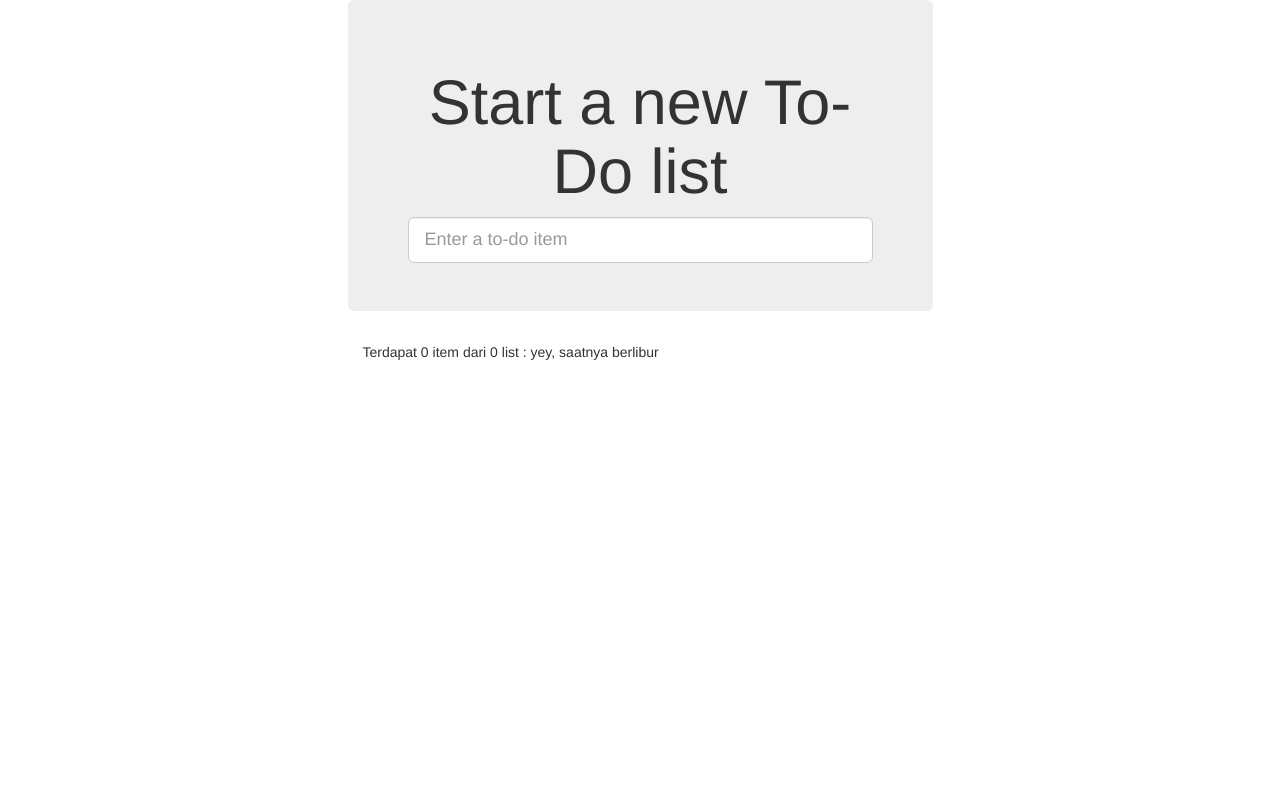
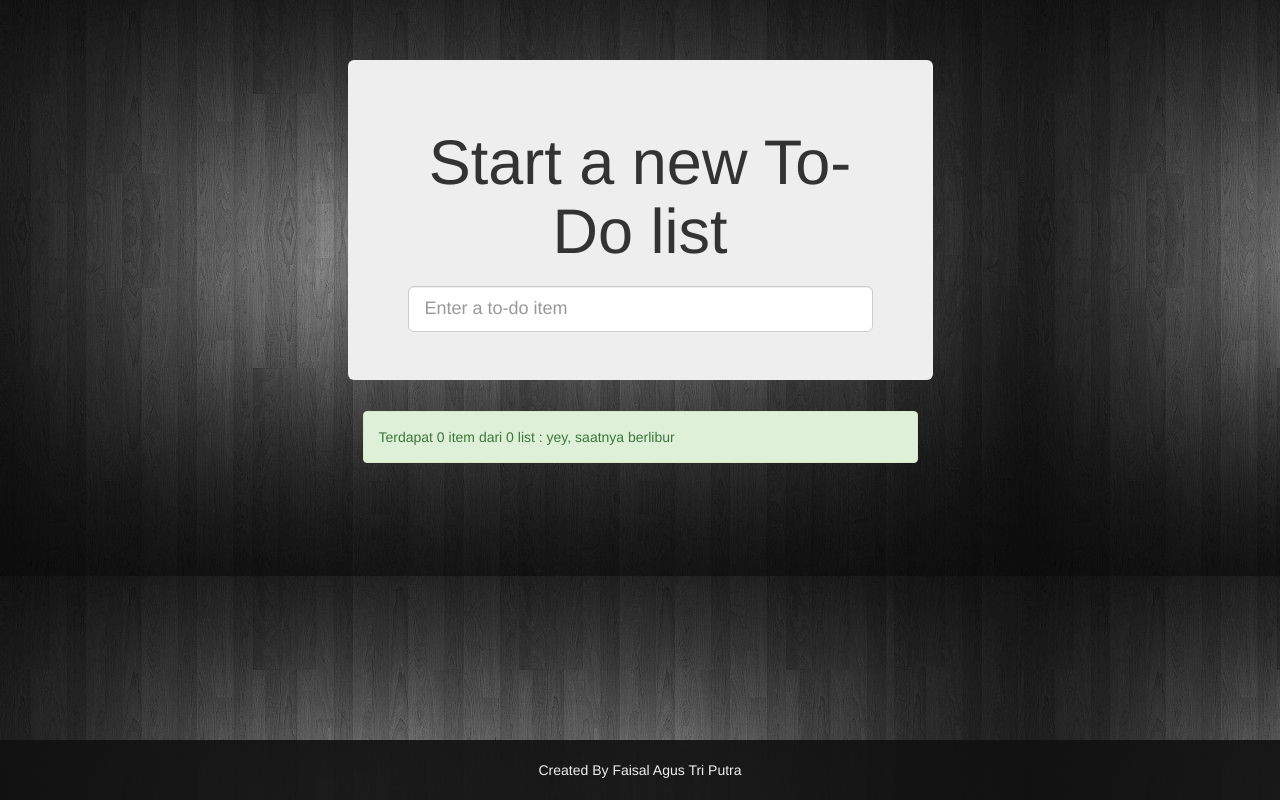
Before and after one commit to faisalagustp/tddprofilepage, a Django app: page /todolist/ in a window 1280 px wide. Run offline with Django 3.2, Linux system fonts and the light colour scheme; some libraries are stand-ins or nearby versions.

Commit message:
Testing for footer added

```diff
--- a/profileapp/static/base.css
+++ b/profileapp/static/base.css
@@ -1,3 +1,37 @@
 #id_new_item {
     margin-top: 2ex;
 }
+
+body{
+  background-image: url("background.jpg");
+  padding-bottom: 60px;
+}
+
+.footer {
+  position: fixed;
+  bottom: 0;
+  width: 100%;
+  /* Set the fixed height of the footer here */
+  height: 60px;
+  background-color: #111;
+  opacity: 0.90;
+}
+
+.footer > .container {
+  padding-right: 15px;
+  padding-left: 15px;
+}
+
+body > .container {
+  padding: 60px 15px 0;
+}
+.container .text-muted {
+  margin: 20px 0;
+  text-align: center;
+  color: white;
+}
+
+.table{
+  background-color: white;
+  opacity : 0.9;
+}
--- a/profileapp/templates/base.html
+++ b/profileapp/templates/base.html
@@ -7,11 +7,11 @@
     <meta name="viewport" content="width=device-width, initial-scale=1">
     <title>To-Do lists</title>
     <link href="/static/bootstrap/css/bootstrap.min.css" rel="stylesheet">
+    <link href="/static/base.css" rel="stylesheet">
 </head>
 
 <body>
 <div class="container">
-
     <div class="row">
         <div class="col-md-6 col-md-offset-3 jumbotron">
             <div class="text-center">
@@ -47,8 +47,13 @@
             {% endblock %}
         </div>
     </div>
+</div>
 
-</div>
+  <footer class="footer" id="footer">
+    <div class="container">
+      <p class="text-muted">Created By Faisal Agus Tri Putra</p>
+    </div>
+  </footer>
 </body>
 
 </html>
--- a/profileapp/templates/list.html
+++ b/profileapp/templates/list.html
@@ -13,7 +13,7 @@
 {% endblock %}
 
 {% block komentar %}
-    <div id="komentar">
+    <div id="komentar" class="alert alert-{{ boxtype }}" role="alert">
       Terdapat {{ list.item_set.all.count }} item : {{ comment }}
     </div>
 {% endblock %}
--- a/profileapp/templates/todolist.html
+++ b/profileapp/templates/todolist.html
@@ -4,7 +4,11 @@
 
 {% block form_action %}/todolist/new{% endblock %}
 
-{% block komentar %} Terdapat {{ items.count }} item dari {{lists.count}} list : {{ comment }} {% endblock %}
+{% block komentar %}
+<div id="komentar" class="alert alert-{{ boxtype }}" role="alert">
+  Terdapat {{ items.count }} item dari {{lists.count}} list : {{ comment }}
+</div>
+{% endblock %}
 
 {% block lists %}
   {% for list in lists %}
--- a/profileapp/views.py
+++ b/profileapp/views.py
@@ -12,25 +12,35 @@ def activity_page(request):
 def items_to_comment(items):
     items_number = items.count();
     comment = ""
+    boxtype = ""
     if items_number == 0:
         comment = "yey, saatnya berlibur"
+        boxtype = "success"
     elif items_number < 5:
         comment = "sibuk tapi santai"
+        boxtype = "warning"
     else:
         comment = "oh tidak"
+        boxtype = "danger"
 
-    return comment
+    result = [comment,boxtype]
+    return result
 
 def todolist_page(request):
     lists = List.objects.filter()
     items = Item.objects.filter()
-    comment = items_to_comment(items);
-    return render(request, 'todolist.html', {'comment': comment, 'lists' : lists, 'items' : items})
+    result = items_to_comment(items);
+    boxtype = result[1]
+    comment = result[0]
+
+    return render(request, 'todolist.html', {'comment': comment, 'lists' : lists, 'items' : items, 'boxtype' : boxtype })
 
 def view_list(request, list_id):
     list_ = List.objects.get(id=list_id)
-    comment = items_to_comment(list_.item_set.all())
-    return render(request, 'list.html', {'list': list_ , 'comment': comment})
+    result = items_to_comment(list_.item_set.all())
+    boxtype = result[1]
+    comment = result[0]
+    return render(request, 'list.html', {'list': list_ , 'comment': comment, 'boxtype' : boxtype})
 
 def new_list(request):
     list_ = List.objects.create()
```
Also changed, not shown: functional_tests/tests.py (+14 -1 lines), profileapp/tests.py (+1 -7 lines), profileapp/static/background.jpg (added).
